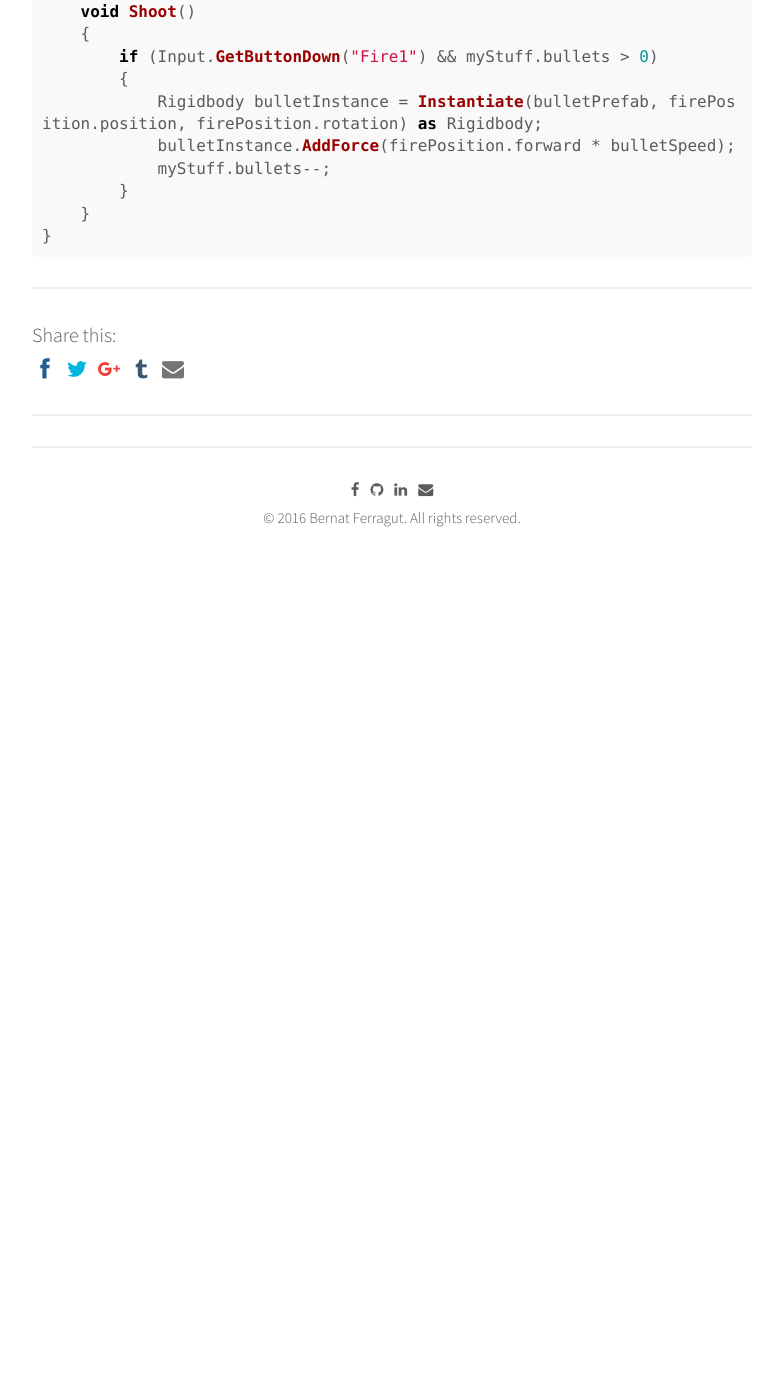
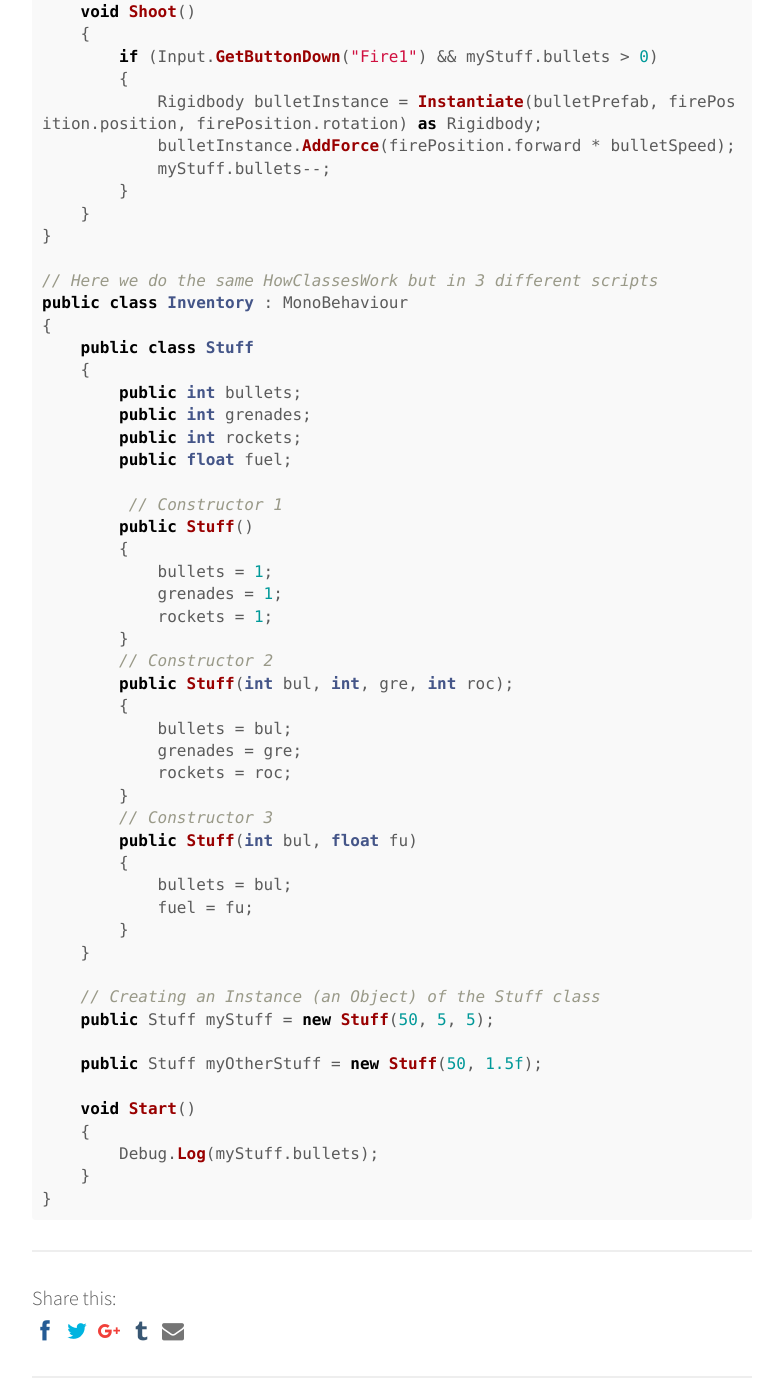
Before and after one commit to bernatferragut/FutureWeb-blog, a Jekyll site: the page built from _posts/30-11-16-VR-Scripting in Unity.md, in a window 1280 px wide and 1400 px high, scrolled down 18985 px. Shown: the whole window, without its empty margins (248-1031 px from the left). Built offline with Jekyll 4.4.1, drawn with Linux system fonts in a browser that asks for light colours; nearby versions of some CDN libraries; comment, search, counter and statistics services are not loaded; before the commit the page ends 19615 px from its top, so only the background shows below that.

Commit message:
Update 30-11-16-VR-Scripting in Unity.md
Inventory script

````diff
--- a/_posts/30-11-16-VR-Scripting in Unity.md
+++ b/_posts/30-11-16-VR-Scripting in Unity.md
@@ -853,4 +853,47 @@ public class HowClassesWork : MonoBehaviour
         }
     }
 }
+
+// Here we do the same HowClassesWork but in 3 different scripts
+public class Inventory : MonoBehaviour
+{
+    public class Stuff
+    {
+        public int bullets;
+        public int grenades;
+        public int rockets;
+        public float fuel;
+
+         // Constructor 1
+        public Stuff()
+        {
+            bullets = 1;
+            grenades = 1;
+            rockets = 1;
+        }
+        // Constructor 2
+        public Stuff(int bul, int, gre, int roc);
+        {
+            bullets = bul;
+            grenades = gre;
+            rockets = roc;
+        }
+        // Constructor 3
+        public Stuff(int bul, float fu)
+        {
+            bullets = bul;
+            fuel = fu;
+        }
+    }
+
+    // Creating an Instance (an Object) of the Stuff class
+    public Stuff myStuff = new Stuff(50, 5, 5);
+
+    public Stuff myOtherStuff = new Stuff(50, 1.5f);
+
+    void Start()
+    {
+        Debug.Log(myStuff.bullets);
+    }
+}
 ```
````
